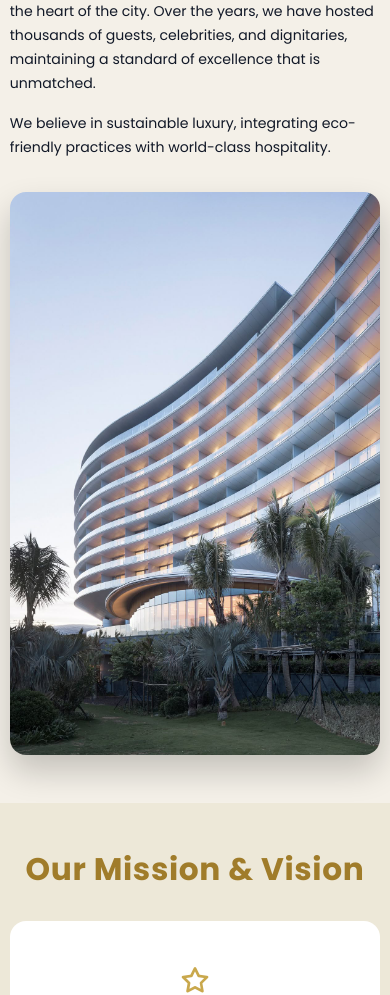
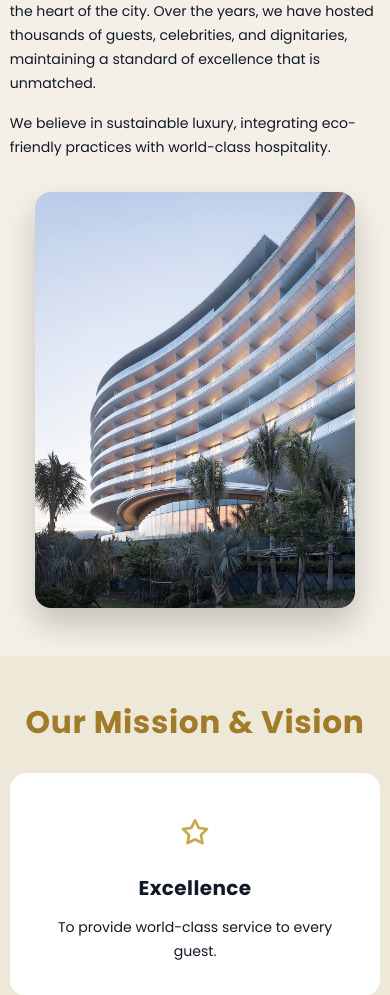
Before and after one commit to CreamySushi/RACQ-CRUD, a Flask app: page / in a window 390 px wide, after a click on "About Us". Shown: the part 525-1520 px from the top of the page. Run offline with Flask 3, Linux system fonts and the light colour scheme.

Commit message:
Resize about history image and refine responsive layout

```diff
--- a/hotel_management_system/static/css/dashboardstyles.css
+++ b/hotel_management_system/static/css/dashboardstyles.css
@@ -447,6 +447,11 @@ header {
     align-items: center;
 }
 
+.about_history_grid > div:last-child {
+    display: flex;
+    justify-content: flex-end;
+}
+
 .about_section_title {
     color: var(--color2);
     margin-bottom: 1.5rem;
@@ -457,7 +462,9 @@ header {
 }
 
 .about_history_image {
-    width: 100%;
+    width: min(100%, 24rem);
+    max-height: 32rem;
+    object-fit: cover;
     border-radius: 1rem;
     box-shadow: 0 1rem 2rem rgba(0,0,0,0.2);
     display: block;
@@ -1290,6 +1297,15 @@ svg {
         gap: 2rem;
     }
 
+    .about_history_grid > div:last-child {
+        justify-content: center;
+    }
+
+    .about_history_image {
+        width: min(100%, 20rem);
+        max-height: 26rem;
+    }
+
     .about_mission_grid {
         grid-template-columns: 1fr;
         gap: 1rem;
--- a/hotel_management_system/templates/dashpage/home.html
+++ b/hotel_management_system/templates/dashpage/home.html
@@ -70,7 +70,7 @@
         <div class="container rooms_container">
           <div class="rooms_left">
             <div class="rooms_right-image">
-              <img src="{{url_for('static', filename='assets/hotel_building.jpg')}}" alt="Img">
+              <img src="{{url_for('static', filename='assets/rooms-page.jpg')}}" alt="Img">
             </div>
           </div>
           <div class="rooms_right">
```
